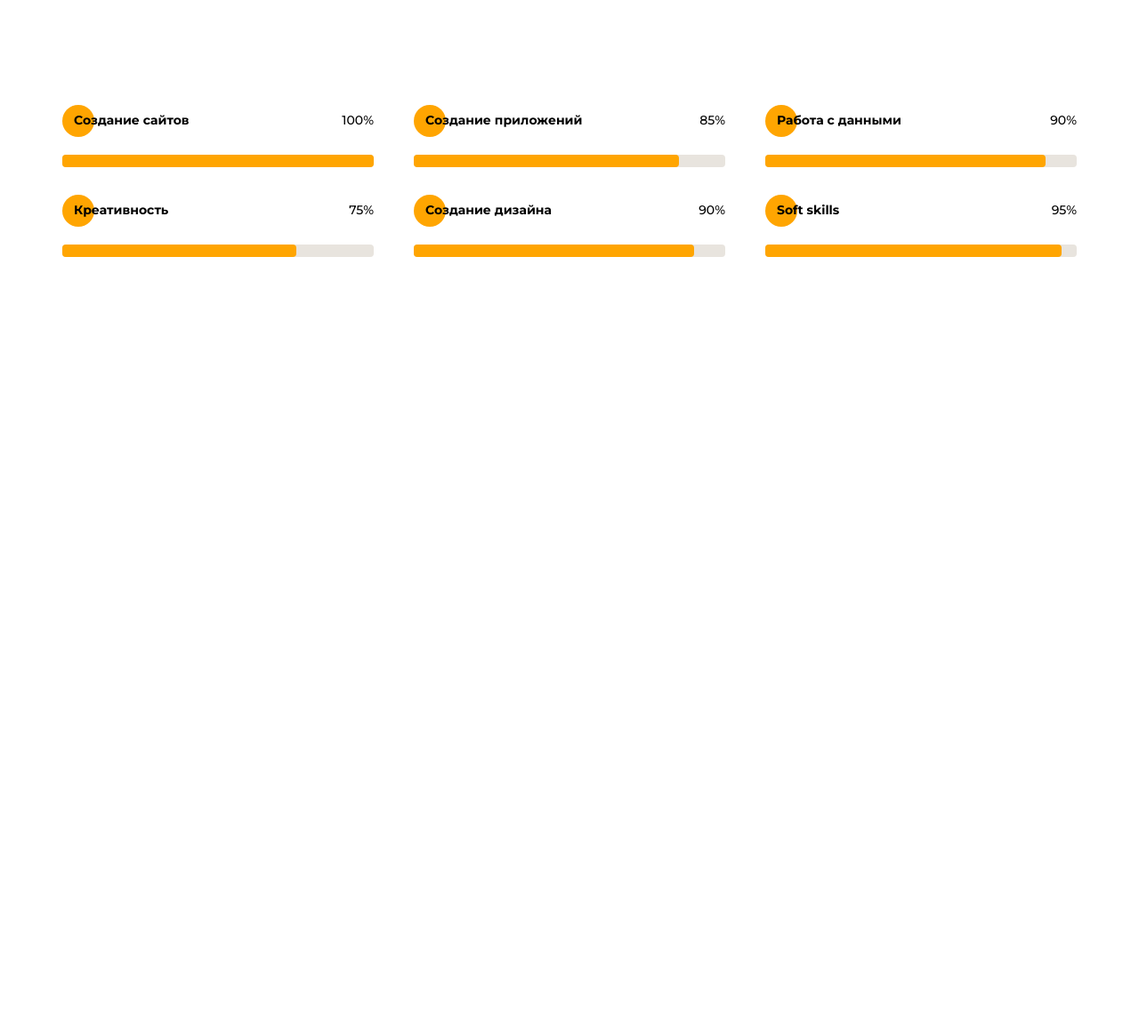
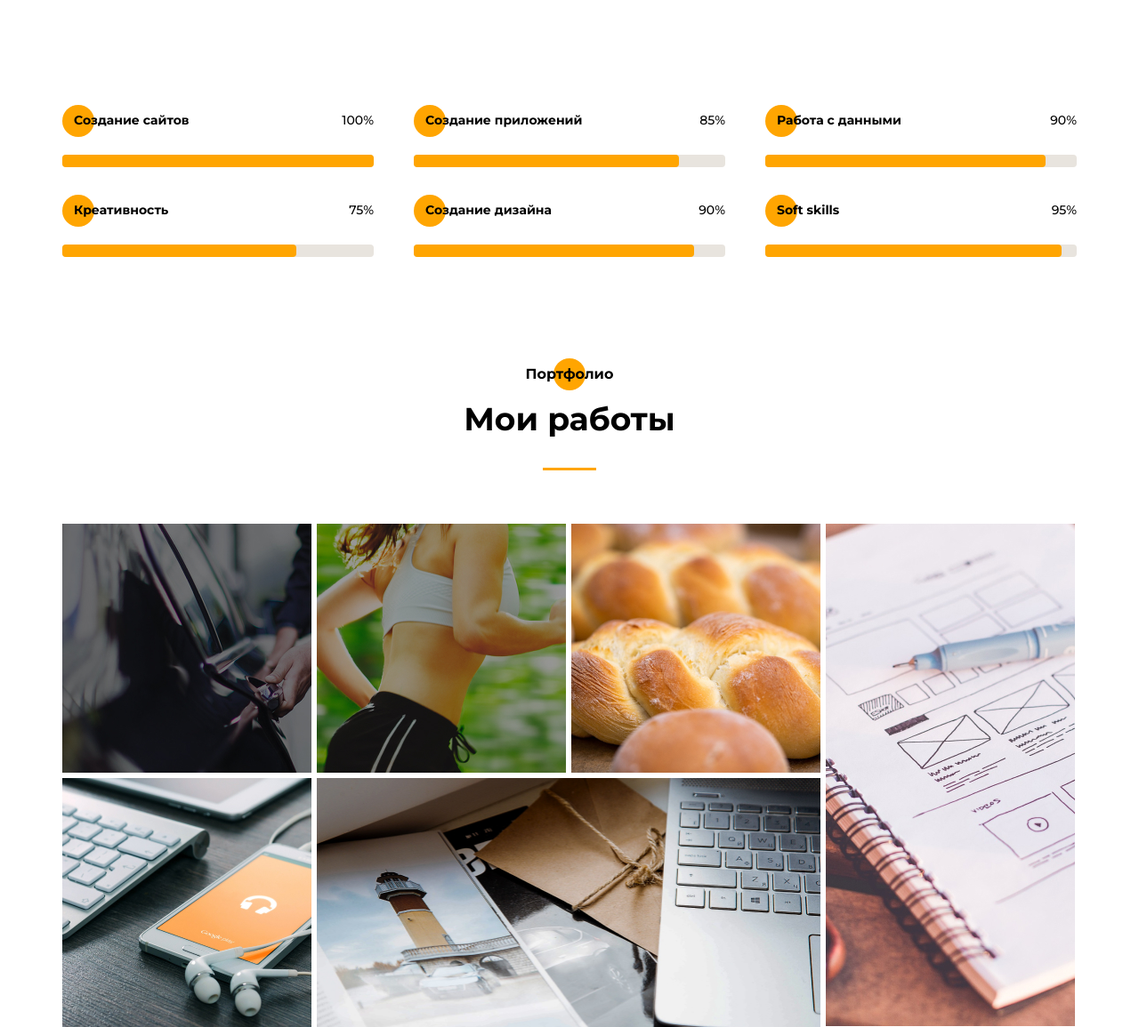
Before and after one commit to danil0110/portfolio_course, a website: page src/index.html in a window 1280 px wide. Shown: the part 3084-4239 px from the top of the page at 89% size. Before the commit the page ends 3373 px from the top, so only its background shows below. Drawn offline with nearby package versions, Linux system fonts and the light colour scheme; files that its build step writes are made by us from their sources; files whose address does not match are found by name.

Commit message:
Added projects section

```diff
--- a/src/index.html
+++ b/src/index.html
@@ -184,8 +184,8 @@
 
     <section class="resume">
       <div class="container">
-        <h2 class="title title_fz16 section-title">Опыт</h2>
-        <div class="title title_fz36 section-subtitle">Чем я буду полезна</div>
+        <h2 class="title title_fz16 title__section-title">Опыт</h2>
+        <div class="title title_fz36 title__section-subtitle">Чем я буду полезна</div>
         <div class="divider"></div>
 
         <div class="resume__wrapper">
@@ -266,8 +266,8 @@
 
     <section class="technologies">
       <div class="container">
-        <h2 class="title title_fz16 section-title">Навыки</h2>
-        <div class="title title_fz36 section-subtitle">Что я использую в работе</div>
+        <h2 class="title title_fz16 title__section-title">Навыки</h2>
+        <div class="title title_fz36 title__section-subtitle">Что я использую в работе</div>
         <div class="divider"></div>
         <div class="technologies__wrapper">
           <div class="technologies__item">
@@ -399,6 +399,36 @@
         </div>
       </div>
     </section>
+
+    <section class="projects">
+      <div class="container">
+        <h2 class="title title_fz16 title__section-title">Портфолио</h2>
+        <div class="title title_fz36 title__section-subtitle">Мои работы</div>
+        <div class="divider"></div>
+
+        <div class="projects__wrapper">
+          <a href="#" class="projects__item">
+            <img src="./img/projects/1.jpg" alt="1" />
+          </a>
+          <a href="#" class="projects__item">
+            <img src="./img/projects/2.jpg" alt="2" />
+          </a>
+          <a href="#" class="projects__item">
+            <img src="./img/projects/3.jpg" alt="3" />
+          </a>
+          <a href="#" class="projects__item">
+            <img src="./img/projects/4.jpg" alt="4" />
+          </a>
+          <a href="#" class="projects__item">
+            <img src="./img/projects/5.jpg" alt="5" />
+          </a>
+          <a href="#" class="projects__item">
+            <img src="./img/projects/6.jpg" alt="6" />
+          </a>
+        </div>
+      </div>
+    </section>
+
     <script src="./js/index.js"></script>
   </body>
 </html>
--- /dev/null
+++ b/src/sass/blocks/_projects.scss
@@ -0,0 +1,36 @@
+.projects {
+  margin-top: 120px;
+
+  &__wrapper {
+    margin-top: 60px;
+    display: grid;
+    grid-template: repeat(2, 280px) / repeat(4, 280px);
+    grid-auto-rows: 280px;
+    gap: 6px;
+  }
+
+  &__item {
+    overflow: hidden;
+
+    &:nth-child(4) {
+      grid-row: 1 / 3;
+      grid-column: 4 / 5;
+    }
+
+    &:nth-child(6) {
+      grid-row: 2 / 3;
+      grid-column: 2 / 4;
+    }
+
+    img {
+      width: 100%;
+      transition: 0.3s all;
+    }
+
+    &:hover {
+      img {
+        transform: scale(1.1);
+      }
+    }
+  }
+}
--- a/src/sass/blocks/_title.scss
+++ b/src/sass/blocks/_title.scss
@@ -21,4 +21,20 @@
   &_fz48 {
     font-size: 48px;
   }
+
+  &__section-title {
+    position: relative;
+    text-align: center;
+    @include before-circle;
+
+    &::before {
+      top: 50%;
+      left: 50%;
+      transform: translateY(-50%) translateX(-50%);
+    }
+  }
+
+  &__section-subtitle {
+    text-align: center;
+  }
 }
--- a/src/sass/style.scss
+++ b/src/sass/style.scss
@@ -21,22 +21,6 @@
   margin: 25px auto 0;
 }
 
-.section-title {
-  position: relative;
-  text-align: center;
-  @include before-circle;
-
-  &::before {
-    top: 50%;
-    left: 50%;
-    transform: translateY(-50%) translateX(-50%);
-  }
-}
-
-.section-subtitle {
-  text-align: center;
-}
-
 @import './blocks/promo';
 @import './blocks/title';
 @import './blocks/button';
@@ -46,3 +30,4 @@
 @import './blocks/resume';
 @import './blocks/technologies';
 @import './blocks/levels';
+@import './blocks/projects';
```
Also changed, not shown: dist/css/style.min.css, dist/img/projects/1.jpg (added), dist/img/projects/2.jpg (added), dist/img/projects/3.jpg (added), dist/img/projects/4.jpg (added), dist/img/projects/5.jpg (added), dist/img/projects/6.jpg (added), dist/index.html, src/img/projects/1.jpg (added), src/img/projects/2.jpg (added), src/img/projects/3.jpg (added), src/img/projects/4.jpg (added), src/img/projects/5.jpg (added), src/img/projects/6.jpg (added).
